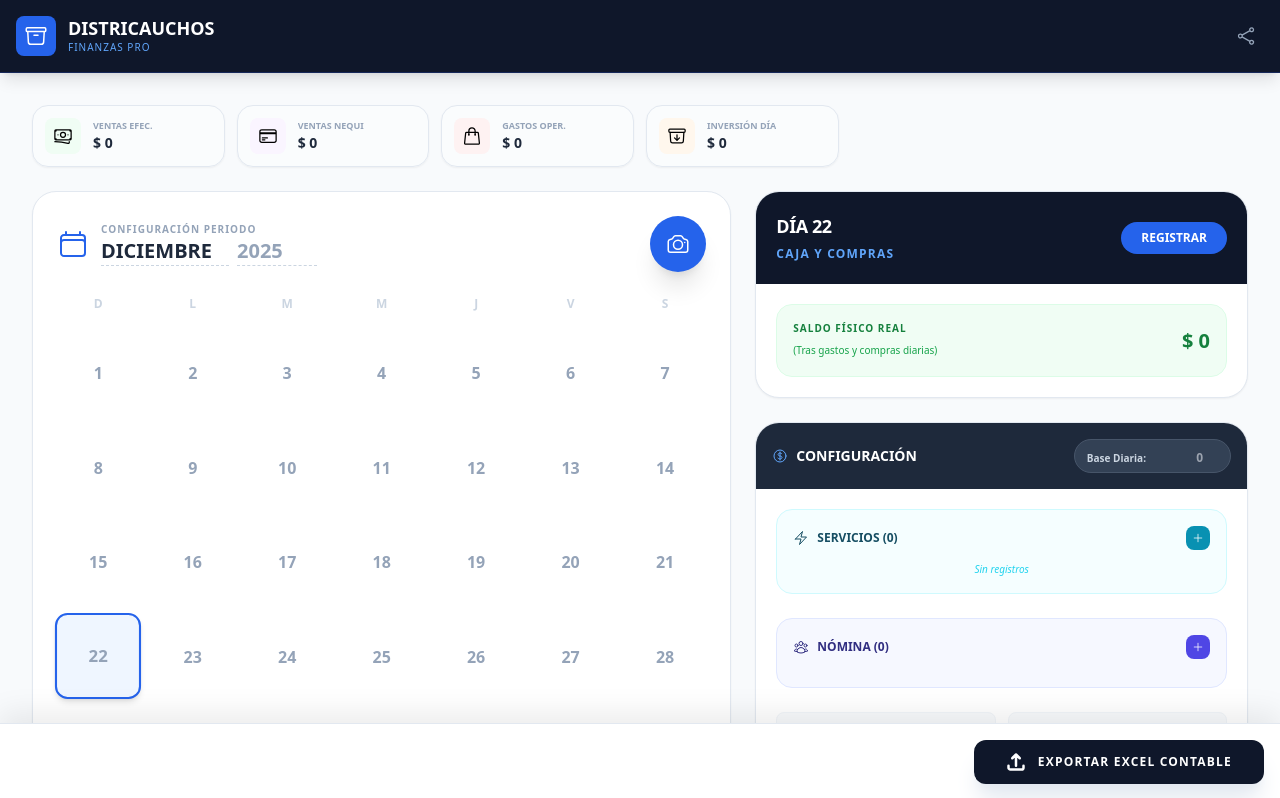
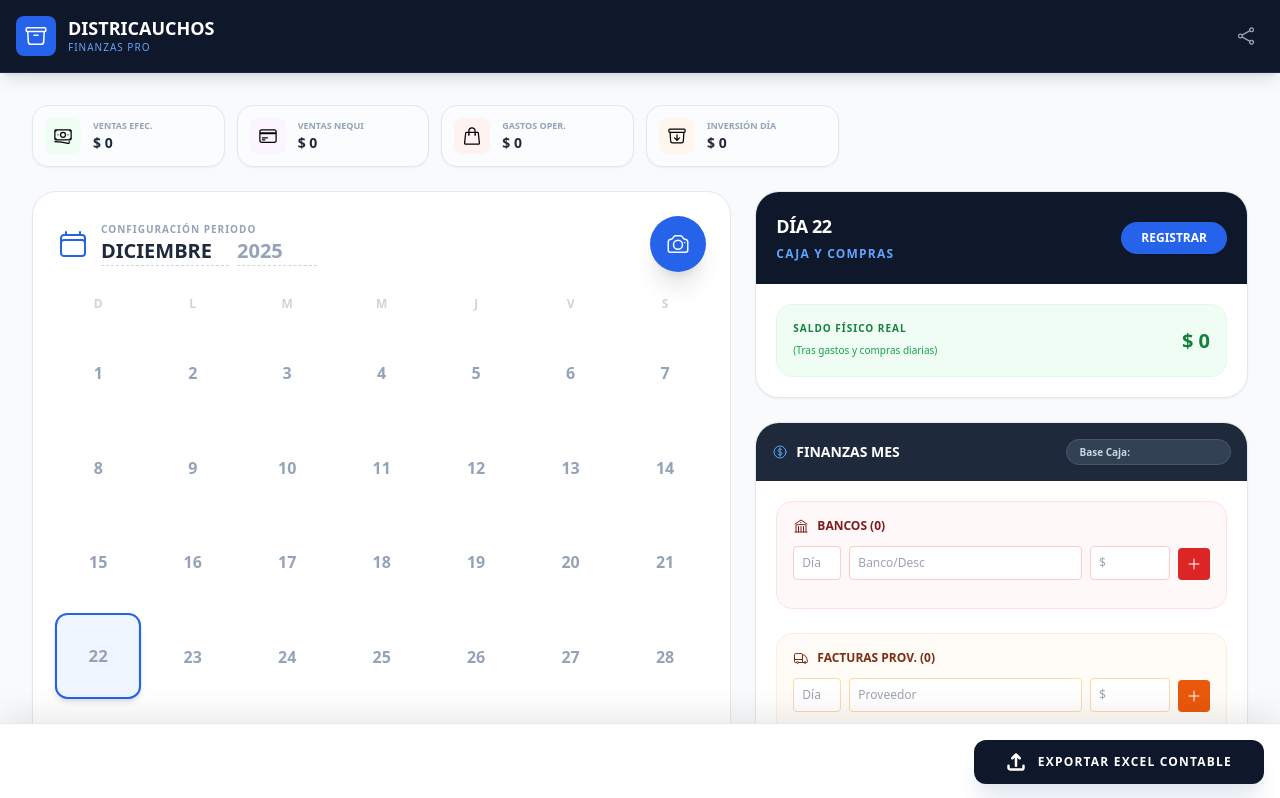
Before and after one commit to christophervillotafreire/districauchos-app, a React (Vite) app: page / in a window 1280 px wide. Shown: the top 798 px of the page. Built offline with nearby package versions, Linux system fonts and the light colour scheme.

Commit message:
Enhance MonthlySummary with bank and supplier management
Added functionality for managing bank loans and supplier invoices, including forms for input and lists for display. Updated the layout and improved the reset confirmation message.

```diff
--- a/components/MonthlySummary.tsx
+++ b/components/MonthlySummary.tsx
@@ -1,109 +1,135 @@
-import React from 'react';
-import { MonthlyFixedExpenses, Employee, ServiceItem } from '../types';
-import { TrashIcon, CurrencyDollarIcon, UserGroupIcon, PlusIcon, BoltIcon } from '@heroicons/react/24/outline';
+import React, { useState } from 'react';
+import { MonthlyFixedExpenses, Employee, ServiceItem, BankItem, SupplierInvoice } from '../types';
+import { TrashIcon, CurrencyDollarIcon, UserGroupIcon, PlusIcon, BoltIcon, BuildingLibraryIcon, TruckIcon } from '@heroicons/react/24/outline';
 
 interface MonthlySummaryProps {
   expenses: MonthlyFixedExpenses;
   defaultBase: number;
   onChange: (expenses: MonthlyFixedExpenses) => void;
   onBaseChange: (base: number) => void;
-  dayCount: number;
   onReset: () => void;
 }
 
 export const MonthlySummary: React.FC<MonthlySummaryProps> = ({ expenses, defaultBase, onChange, onBaseChange, onReset }) => {
 
-  const updateSimpleField = (field: keyof MonthlyFixedExpenses, value: string) => {
-    if (field === 'payroll' || field === 'utilities') return;
-    onChange({ ...expenses, [field]: parseFloat(value) || 0 });
+  // Estado local para formularios pequeños
+  const [bankForm, setBankForm] = useState({ date: '', desc: '', amount: '' });
+  const [suppForm, setSuppForm] = useState({ date: '', desc: '', amount: '' });
+
+  const confirmReset = () => { if (window.confirm("¿Borrar TODOS los datos?")) onReset(); };
+
+  // --- HELPERS GENÉRICOS ---
+  const addToList = (listKey: keyof MonthlyFixedExpenses, item: any) => {
+    const list = Array.isArray(expenses[listKey]) ? expenses[listKey] as any[] : [];
+    onChange({ ...expenses, [listKey]: [...list, item] });
+  };
+  const removeFromList = (listKey: keyof MonthlyFixedExpenses, id: string) => {
+    if(!confirm('¿Eliminar?')) return;
+    const list = Array.isArray(expenses[listKey]) ? expenses[listKey] as any[] : [];
+    onChange({ ...expenses, [listKey]: list.filter(i => i.id !== id) });
   };
 
-  const confirmReset = () => {
-    if (window.confirm("¿Borrar TODOS los datos del mes? Esta acción no se puede deshacer.")) onReset();
+  // --- BANCOS ---
+  const addBank = () => {
+    if (!bankForm.amount) return;
+    addToList('bankLoans', { id: Date.now().toString(), date: bankForm.date || '??', description: bankForm.desc || 'Cuota', amount: parseFloat(bankForm.amount) });
+    setBankForm({ date: '', desc: '', amount: '' });
   };
 
-  // --- LOGICA REPETIDA (Simplificada para el ejemplo) ---
-  const addEmployee = () => onChange({ ...expenses, payroll: [...(expenses.payroll||[]), { id: Date.now().toString(), name: '', paymentQ1: 0, paymentQ2: 0 }] });
-  const updateEmployee = (id: string, field: keyof Employee, value: any) => onChange({ ...expenses, payroll: (expenses.payroll||[]).map(i => i.id === id ? { ...i, [field]: value } : i) });
-  const removeEmployee = (id: string) => { if(confirm('Eliminar?')) onChange({ ...expenses, payroll: (expenses.payroll||[]).filter(i => i.id !== id) }); };
+  // --- PROVEEDORES (FACTURAS) ---
+  const addSupplier = () => {
+    if (!suppForm.amount) return;
+    addToList('suppliers', { id: Date.now().toString(), date: suppForm.date || '??', description: suppForm.desc || 'Factura', amount: parseFloat(suppForm.amount) });
+    setSuppForm({ date: '', desc: '', amount: '' });
+  };
 
-  const addService = () => onChange({ ...expenses, utilities: [...(expenses.utilities||[]), { id: Date.now().toString(), name: '', amount: 0 }] });
-  const updateService = (id: string, field: keyof ServiceItem, value: any) => onChange({ ...expenses, utilities: (expenses.utilities||[]).map(i => i.id === id ? { ...i, [field]: value } : i) });
-  const removeService = (id: string) => { if(confirm('Eliminar?')) onChange({ ...expenses, utilities: (expenses.utilities||[]).filter(i => i.id !== id) }); };
-
+  // Calculadora de totales
+  const totalUtils = (expenses.utilities||[]).reduce((a,b) => a + (Number(b.amount)||0), 0);
   const totalPayroll = (expenses.payroll||[]).reduce((a,b) => a + (Number(b.paymentQ1)||0) + (Number(b.paymentQ2)||0), 0);
-  const totalUtils = (expenses.utilities||[]).reduce((a,b) => a + (Number(b.amount)||0), 0);
+  const totalBanks = (expenses.bankLoans||[]).reduce((a,b) => a + (Number(b.amount)||0), 0);
+  const totalSuppliers = (expenses.suppliers||[]).reduce((a,b) => a + (Number(b.amount)||0), 0);
 
   return (
     <div className="space-y-6">
       <div className="bg-white rounded-3xl shadow-sm border border-slate-200 overflow-hidden">
         <div className="bg-slate-800 p-4 text-white flex justify-between items-center">
-          <div>
-            <h3 className="font-black flex items-center gap-2 text-sm uppercase"><CurrencyDollarIcon className="h-4 w-4 text-blue-400" /> Configuración</h3>
-          </div>
-          <div className="bg-slate-700 px-3 py-1 rounded-full border border-slate-600">
-             <span className="text-[10px] font-bold text-slate-300">Base Diaria:</span>
-             <input type="number" value={defaultBase||''} onChange={(e) => onBaseChange(parseFloat(e.target.value)||0)} className="w-16 bg-transparent text-right font-black text-white text-xs outline-none ml-2" placeholder="0" />
+          <h3 className="font-black flex items-center gap-2 text-sm uppercase"><CurrencyDollarIcon className="h-4 w-4 text-blue-400" /> Finanzas Mes</h3>
+          <div className="bg-slate-700 px-3 py-1 rounded-full border border-slate-600 flex items-center">
+             <span className="text-[10px] font-bold text-slate-300 mr-2">Base Caja:</span>
+             <input type="number" value={defaultBase||''} onChange={(e) => onBaseChange(parseFloat(e.target.value)||0)} className="w-20 bg-transparent text-right font-black text-white text-xs outline-none" />
           </div>
         </div>
 
-        <div className="p-5 space-y-6 max-h-[500px] overflow-y-auto custom-scrollbar">
+        <div className="p-5 space-y-6 max-h-[600px] overflow-y-auto custom-scrollbar">
 
-          {/* SERVICIOS - Grid de 2 columnas en PC */}
-          <div className="bg-cyan-50/50 p-4 rounded-2xl border border-cyan-100">
+          {/* 1. SERVICIOS (Igual que antes) */}
+          {/* ... (código servicios omitido para brevedad, es igual al anterior pero asegurando tipos) ... */}
+          {/* (Puedes pegar aquí el bloque de servicios del mensaje anterior) */}
+
+          {/* 2. NÓMINA (Igual que antes) */}
+          {/* ... (código nómina omitido para brevedad) ... */}
+
+          {/* 3. BANCOS - NUEVO (Lista de cuotas) */}
+          <div className="bg-red-50/50 p-4 rounded-2xl border border-red-100">
             <div className="flex justify-between items-center mb-3">
-              <h4 className="text-xs font-black text-cyan-900 uppercase flex items-center gap-2"><BoltIcon className="h-4 w-4" /> Servicios ({totalUtils.toLocaleString()})</h4>
-              <button onClick={addService} className="bg-cyan-600 text-white p-1.5 rounded-lg hover:bg-cyan-700"><PlusIcon className="h-3 w-3" /></button>
+               <h4 className="text-xs font-black text-red-900 uppercase flex items-center gap-2"><BuildingLibraryIcon className="h-4 w-4"/> Bancos ({totalBanks.toLocaleString()})</h4>
             </div>
-            <div className="grid grid-cols-1 md:grid-cols-2 gap-2">
-              {(expenses.utilities||[]).map((item) => (
-                <div key={item.id} className="bg-white p-2 rounded-xl border border-cyan-100 shadow-sm flex items-center gap-2 relative">
-                   <div className="flex-1 min-w-0">
-                      <input type="text" value={item.name} onChange={(e) => updateService(item.id, 'name', e.target.value)} placeholder="Nombre" className="w-full text-[10px] font-bold border-b border-transparent focus:border-cyan-200 outline-none text-slate-600 mb-0.5" />
-                      <input type="number" value={item.amount || ''} onChange={(e) => updateService(item.id, 'amount', parseFloat(e.target.value) || 0)} placeholder="$0" className="w-full text-xs font-black text-cyan-700 outline-none bg-transparent" />
-                   </div>
-                   <button onClick={() => removeService(item.id)} className="text-red-300 hover:text-red-500"><TrashIcon className="h-4 w-4" /></button>
-                </div>
-              ))}
+            <div className="flex gap-2 mb-3 items-end">
+               <input type="text" value={bankForm.date} onChange={e=>setBankForm({...bankForm, date:e.target.value})} placeholder="Día" className="w-12 text-xs p-2 rounded border border-red-200" />
+               <input type="text" value={bankForm.desc} onChange={e=>setBankForm({...bankForm, desc:e.target.value})} placeholder="Banco/Desc" className="flex-1 text-xs p-2 rounded border border-red-200" />
+               <input type="number" value={bankForm.amount} onChange={e=>setBankForm({...bankForm, amount:e.target.value})} placeholder="$" className="w-20 text-xs p-2 rounded border border-red-200" />
+               <button onClick={addBank} className="bg-red-600 text-white p-2 rounded"><PlusIcon className="h-4 w-4"/></button>
             </div>
-            {(!expenses.utilities?.length) && <p className="text-center text-[10px] text-cyan-400 italic">Sin registros</p>}
-          </div>
-
-          {/* NÓMINA - Grid de 1 columna (son tarjetas más grandes) */}
-          <div className="bg-indigo-50/50 p-4 rounded-2xl border border-indigo-100">
-            <div className="flex justify-between items-center mb-3">
-              <h4 className="text-xs font-black text-indigo-900 uppercase flex items-center gap-2"><UserGroupIcon className="h-4 w-4" /> Nómina ({totalPayroll.toLocaleString()})</h4>
-              <button onClick={addEmployee} className="bg-indigo-600 text-white p-1.5 rounded-lg hover:bg-indigo-700"><PlusIcon className="h-3 w-3" /></button>
-            </div>
-            <div className="space-y-2">
-              {(expenses.payroll||[]).map((emp) => (
-                <div key={emp.id} className="bg-white p-3 rounded-xl border border-indigo-100 shadow-sm relative">
-                  <button onClick={() => removeEmployee(emp.id)} className="absolute top-2 right-2 text-red-300 hover:text-red-500"><TrashIcon className="h-3 w-3" /></button>
-                  <input type="text" value={emp.name} onChange={(e) => updateEmployee(emp.id, 'name', e.target.value)} placeholder="Nombre Empleado" className="w-full text-xs font-bold border-b border-slate-100 pb-1 mb-2 focus:border-indigo-500 outline-none text-slate-800" />
-                  <div className="grid grid-cols-2 gap-2">
-                    <div><label className="text-[8px] font-bold text-slate-400 uppercase">1ra Quincena</label><input type="number" value={emp.paymentQ1 || ''} onChange={(e) => updateEmployee(emp.id, 'paymentQ1', parseFloat(e.target.value) || 0)} className="w-full text-xs font-bold text-slate-600 bg-slate-50 rounded px-2 py-1" /></div>
-                    <div><label className="text-[8px] font-bold text-slate-400 uppercase">2da Quincena</label><input type="number" value={emp.paymentQ2 || ''} onChange={(e) => updateEmployee(emp.id, 'paymentQ2', parseFloat(e.target.value) || 0)} className="w-full text-xs font-bold text-slate-600 bg-slate-50 rounded px-2 py-1" /></div>
-                  </div>
+            <div className="space-y-1">
+              {(expenses.bankLoans||[]).map(item => (
+                <div key={item.id} className="flex justify-between text-xs bg-white p-2 rounded border border-red-100">
+                   <span className="font-bold text-slate-500 w-8">{item.date}</span>
+                   <span className="flex-1 text-slate-700">{item.description}</span>
+                   <span className="font-black text-slate-800 mx-2">${item.amount.toLocaleString()}</span>
+                   <button onClick={() => removeFromList('bankLoans', item.id)} className="text-red-400"><TrashIcon className="h-3 w-3"/></button>
                 </div>
               ))}
             </div>
           </div>
 
-          {/* OTROS GASTOS - Grid simple */}
-          <div className="grid grid-cols-2 gap-3">
-              {[
-                { label: 'Arriendo', key: 'rent' }, { label: 'Bancos', key: 'bankLoans' },
-                { label: 'Proveedores', key: 'suppliers' }, { label: 'Otros', key: 'others' },
-              ].map((item) => (
-                <div key={item.key} className="bg-slate-50 p-2 rounded-lg border border-slate-100">
-                  <label className="block text-[9px] text-slate-400 font-bold uppercase mb-1">{item.label}</label>
-                  <input type="number" value={expenses[item.key as keyof MonthlyFixedExpenses] as number || ''} onChange={(e) => updateSimpleField(item.key as keyof MonthlyFixedExpenses, e.target.value)} className="w-full bg-transparent text-xs font-bold text-slate-700 outline-none" placeholder="$0" />
+          {/* 4. PROVEEDORES (FACTURAS) - NUEVO */}
+          <div className="bg-orange-50/50 p-4 rounded-2xl border border-orange-100">
+            <div className="flex justify-between items-center mb-3">
+               <h4 className="text-xs font-black text-orange-900 uppercase flex items-center gap-2"><TruckIcon className="h-4 w-4"/> Facturas Prov. ({totalSuppliers.toLocaleString()})</h4>
+            </div>
+            <div className="flex gap-2 mb-3 items-end">
+               <input type="text" value={suppForm.date} onChange={e=>setSuppForm({...suppForm, date:e.target.value})} placeholder="Día" className="w-12 text-xs p-2 rounded border border-orange-200" />
+               <input type="text" value={suppForm.desc} onChange={e=>setSuppForm({...suppForm, desc:e.target.value})} placeholder="Proveedor" className="flex-1 text-xs p-2 rounded border border-orange-200" />
+               <input type="number" value={suppForm.amount} onChange={e=>setSuppForm({...suppForm, amount:e.target.value})} placeholder="$" className="w-20 text-xs p-2 rounded border border-orange-200" />
+               <button onClick={addSupplier} className="bg-orange-600 text-white p-2 rounded"><PlusIcon className="h-4 w-4"/></button>
+            </div>
+            <div className="space-y-1">
+              {(expenses.suppliers||[]).map(item => (
+                <div key={item.id} className="flex justify-between text-xs bg-white p-2 rounded border border-orange-100">
+                   <span className="font-bold text-slate-500 w-8">{item.date}</span>
+                   <span className="flex-1 text-slate-700">{item.description}</span>
+                   <span className="font-black text-slate-800 mx-2">${item.amount.toLocaleString()}</span>
+                   <button onClick={() => removeFromList('suppliers', item.id)} className="text-orange-400"><TrashIcon className="h-3 w-3"/></button>
                 </div>
               ))}
+            </div>
+            <p className="text-[9px] text-orange-400 mt-2 italic">* Registre aquí solo facturas grandes. Las compras "de paso" regístrelas en el día correspondiente.</p>
+          </div>
+
+          {/* OTROS GASTOS SIMPLES */}
+          <div className="grid grid-cols-2 gap-3">
+            <div className="bg-slate-50 p-2 rounded-lg border border-slate-100">
+               <label className="block text-[9px] text-slate-400 font-bold uppercase mb-1">Arriendo</label>
+               <input type="number" value={expenses.rent || ''} onChange={(e) => onChange({...expenses, rent: parseFloat(e.target.value)||0})} className="w-full bg-transparent text-xs font-bold text-slate-700 outline-none" />
+            </div>
+            <div className="bg-slate-50 p-2 rounded-lg border border-slate-100">
+               <label className="block text-[9px] text-slate-400 font-bold uppercase mb-1">Otros</label>
+               <input type="number" value={expenses.others || ''} onChange={(e) => onChange({...expenses, others: parseFloat(e.target.value)||0})} className="w-full bg-transparent text-xs font-bold text-slate-700 outline-none" />
+            </div>
           </div>
 
           <div className="pt-2">
-             <button onClick={confirmReset} className="w-full py-2 text-[10px] font-black text-red-400 hover:text-red-600 hover:bg-red-50 rounded-lg transition-colors flex items-center justify-center gap-2"><TrashIcon className="h-3 w-3"/> REINICIAR MES</button>
+             <button onClick={confirmReset} className="w-full py-2 text-[10px] font-black text-red-400 hover:text-red-600 rounded-lg flex items-center justify-center gap-2"><TrashIcon className="h-3 w-3"/> REINICIAR TODO</button>
           </div>
         </div>
       </div>
```
